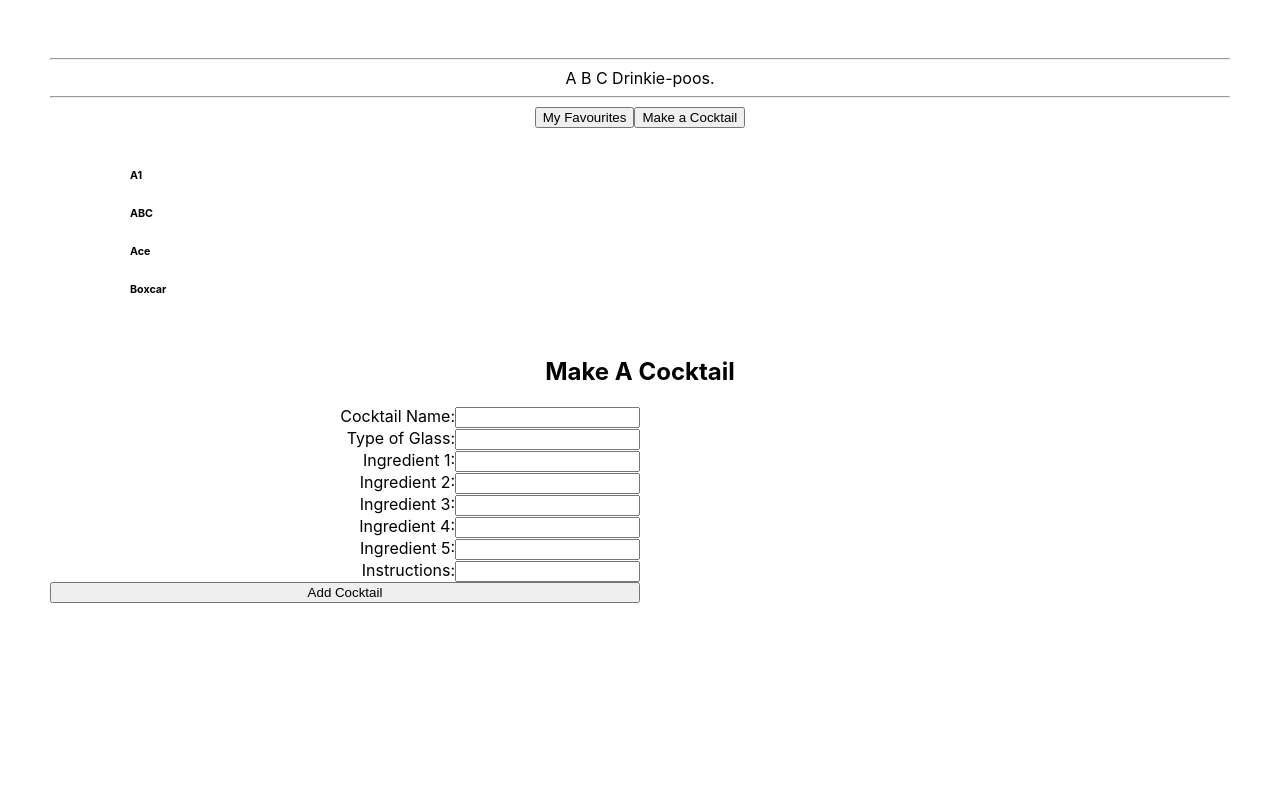
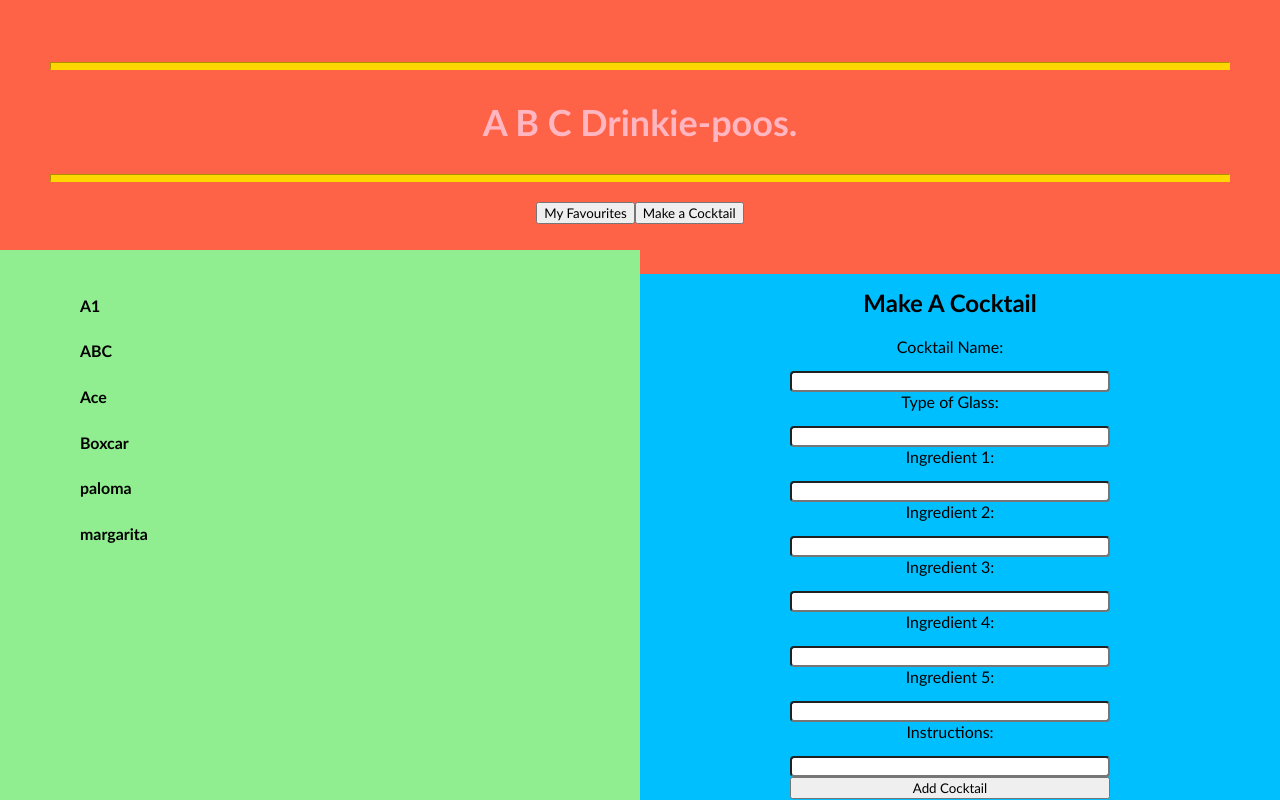
Before and after one commit to LDotey/cocktail-app, a React (Create React App) app: page /form in a window 1280 px wide. Both pictures are taken after a click on the button "Make a Cocktail". Shown: the top 800 px of the page. Built offline with nearby package versions, Linux system fonts and the light colour scheme; data requests are answered from the project's data file.

Commit message:
fresh colorway

```diff
--- a/db.json
+++ b/db.json
@@ -48,8 +48,29 @@
       "Ingredient4": "1/2 tsp Grenadine ",
       "Ingredient5": "Egg white "
     },
-  {}
-
-
+    {
+      "id": "5",
+      "Favourited": false,
+      "Name": "paloma",
+      "Glass": "any",
+      "Instructions": "",
+      "Ingredient1": "",
+      "Ingredient2": "",
+      "Ingredient3": "",
+      "Ingredient4": "",
+      "Ingredient5": ""
+    },
+    {
+      "id": "6",
+      "Favourited": false,
+      "Name": "margarita",
+      "Glass": "big",
+      "Instructions": "",
+      "Ingredient1": "",
+      "Ingredient2": "",
+      "Ingredient3": "",
+      "Ingredient4": "",
+      "Ingredient5": ""
+    }
   ]
 }
--- a/src/App.css
+++ b/src/App.css
@@ -1,19 +1,48 @@
+body{
+  font-family: 'Gill Sans', 'Gill Sans MT', 'Calibri', 'Trebuchet MS', sans-serif;
+  background-color: deepskyblue;
+}
+
 .App {
   text-align: center;
   padding: 50px;
+  font-weight: bold;
+  font-kerning: 100;
+  color: lightpink;
+  font-size: x-large;
+  background-color: tomato;
 }
 
-.list-view {
+.body {
   display: flex;
   text-align: left;
-  flex-direction: column;
+  font-size: larger;
 
+  font-weight:100;
+  width: 50%;
+  height:100%;
+  background-color: lightgreen;
+  position:absolute;
+  top: 250px; left: 0;
+
+}
+.style{
+  background-color:gold;
+  border-color: gold;
+  height:6px
 }
 
 .favourites-view {
   display: flex-end;
   text-align: right;
   gap: 10px;
+  display: flex;
+  flex-direction: column;
+  width: 50%;
+  padding: 10px;
+  justify-content: flex-end;
+  position:absolute;
+  top: 257.75px; right: 0;
 }
 
 .detail-view {
@@ -36,44 +65,46 @@
   width: 100%;
 
 }
-form {
+
+
+.form-view {
   display: flex;
-  text-align: right;
+  text-align: center;
   flex-direction: column;
   width: 50%;
+  padding: 10px;
+  padding-left: 25%;
+
+  /* justify-content: flex-end; */
+  position:absolute;
+  top: 257.75px; right: 0;
+
 }
 
-/* .App-logo {
-  height: 40vmin;
-  pointer-events: none;
+form,
+section {
+  display: flex;
+  text-align: center;
+  flex-direction: column;
+  width: 50%;
+  padding-left: 25%;
+  /* padding-right: 2%;
+  padding-top: 10%;  */
+
+
+}
+label {
+  display: flex;
+  justify-content: center;
+  flex-direction: column;
+  row-gap: 15px;
+  /* padding-left: 20%; */
 }
 
-@media (prefers-reduced-motion: no-preference) {
-  .App-logo {
-    animation: App-logo-spin infinite 20s linear;
-  }
+input{
+  border-radius: 4px;
 }
 
-.App-header {
-  background-color: #282c34;
-  min-height: 100vh;
-  display: flex;
-  flex-direction: column;
-  align-items: center;
-  justify-content: center;
-  font-size: calc(10px + 2vmin);
-  color: white;
+button{
+  font-family: 'Trebuchet MS',  'Lucida Sans', sans-serif;
 }
-
-.App-link {
-  color: #61dafb;
-}
-
-@keyframes App-logo-spin {
-  from {
-    transform: rotate(0deg);
-  }
-  to {
-    transform: rotate(360deg);
-  }
-} */
--- a/src/App.js
+++ b/src/App.js
@@ -33,10 +33,10 @@ function App() {
   }
 
   return (
-    <div className="App">
-      <hr/>
+    <div >
+      {/* <hr/>
       A B C Drinkie-poos.
-      <hr/>
+      <hr/> */}
       <NavBar
       onFavouritesClick={toggleFavourites}
       onFormClick={toggleForm}/>
@@ -45,7 +45,7 @@ function App() {
       setDrinks={setDrinks}/>
       {showFavourites && <FavouritesList drinks={drinks} />}
       {/* <FavouritesList drinks={drinks}/> */}
-      {showForm && <CocktailForm/>}
+      {showForm && <CocktailForm drinks={drinks} setDrinks={setDrinks}/>}
     </div>
   );
 }
--- a/src/CocktailForm.js
+++ b/src/CocktailForm.js
@@ -1,8 +1,8 @@
 import React, {useState} from "react";
 
-function CocktailForm() {
+function CocktailForm({drinks, setDrinks}) {
     const [formData, setFormData] = useState({
-        id: 0,
+        id: "",
         Favourited: false,
         Name: "",
         Glass: "",
@@ -18,16 +18,54 @@ function CocktailForm() {
         setFormData({...formData,
             [event.target.name]: event.target.value
         });
-
     }
 
     function handleSubmit(event){
         event.preventDefault();
-        console.log(formData)
+
+        const newId = (drinks.length +1).toString()
+
+        const newDrink = {...formData, id: newId}
+        console.log(newDrink)
+
+        // setDrinks([...drinks, newDrink])
+
+        setFormData({
+            id: "",
+            Favourited: false,
+            Name: "",
+            Glass: "",
+            Instructions: "",
+            Ingredient1: "",
+            Ingredient2: "",
+            Ingredient3: "",
+            Ingredient4: "",
+            Ingredient5: "",
+        })
+
+        fetch ("http://localhost:3000/drinks", {
+            method: "POST",
+            headers: { "Content-Type": "application/json"},
+            body: JSON.stringify(newDrink)
+        })
+        .then((resp) => resp.json())
+        .then((newDrink) => setDrinks(prevDrinks => [...prevDrinks, newDrink]))
+
+    }
+
+    const newForm = {
+        Name: formData.Name,
+        Glass: formData.Glass,
+        Ingredient1: formData.Ingredient1,
+        Ingredient2: formData.Ingredient2,
+        Ingredient3: formData.Ingredient3,
+        Ingredient4: formData.Ingredient4,
+        Ingredient5: formData.Ingredient5,
+        Instructions: formData.Instructions
 
     }
     return(
-        <section>
+        <section className="form-view">
             <h2>Make A Cocktail</h2>
             <form onSubmit={handleSubmit}>
                 <label>
--- a/src/CocktailItem.js
+++ b/src/CocktailItem.js
@@ -6,7 +6,7 @@ function CocktailItem ({drink, onClick}) {
 
 return (
     <ul onClick={onClick}>
-        <h6>{drink.Name}</h6>
+        <h5>{drink.Name}</h5>
     </ul>
 )
 }
--- a/src/CocktailList.js
+++ b/src/CocktailList.js
@@ -29,7 +29,7 @@ function CocktailList({drinks, setDrinks}) {
     }
 
     return (
-        <section className="list-view">
+        <div className="body">
             <ul>
                 {drinks.map((drink) => (
                     <CocktailItem
@@ -46,7 +46,7 @@ function CocktailList({drinks, setDrinks}) {
         onClose={closeDetailView}
         onAddToFavourites={handleAddToFavourites}/>
       )}
-        </section>
+        </div>
     )
 
 }
--- a/src/NavBar.js
+++ b/src/NavBar.js
@@ -2,9 +2,12 @@ import React from "react";
 
 function NavBar ({onFavouritesClick, onFormClick}) {
     return (
-        <nav>
-            <button onClick={onFavouritesClick}>My Favourites</button>
-            <button onClick={onFormClick}>Make a Cocktail</button>
+        <nav className="App">
+             <hr class="style"/>
+            <h1>  A B C Drinkie-poos. </h1>
+            <hr class="style"/>
+            <button style={{backgroundcolor:"blue"}} onClick={onFavouritesClick}>My Favourites</button>
+            <button color="orange"onClick={onFormClick}>Make a Cocktail</button>
         </nav>
     )
 }
```
Lines whose indentation alone changed are shown as unchanged.
